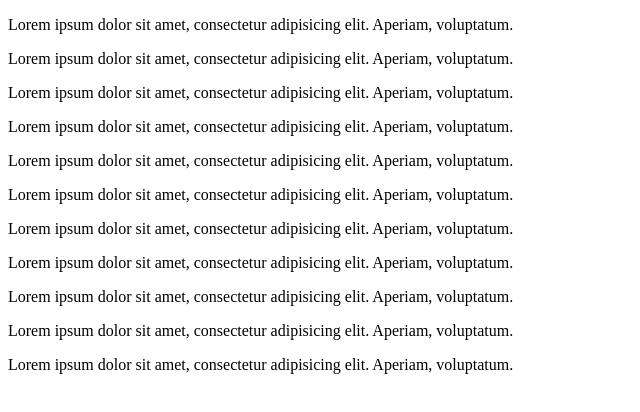
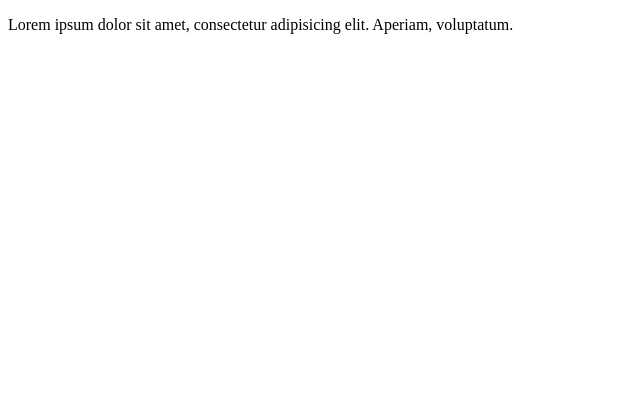
Before and after one commit to PopovAnton123/Jobb, a plain HTML site: page Task777.html in a window 1280 px wide. Shown: the whole page, without its empty margins (0-640 px from the left). Drawn offline with Linux system fonts and the light colour scheme.

Commit message:
Delete 10 lorem

```diff
--- a/Task777.html
+++ b/Task777.html
@@ -6,15 +6,6 @@
 </head>
 <body>
 <p>Lorem ipsum dolor sit amet, consectetur adipisicing elit. Aperiam, voluptatum.</p>
-<p>Lorem ipsum dolor sit amet, consectetur adipisicing elit. Aperiam, voluptatum.</p>
-<p>Lorem ipsum dolor sit amet, consectetur adipisicing elit. Aperiam, voluptatum.</p>
-<p>Lorem ipsum dolor sit amet, consectetur adipisicing elit. Aperiam, voluptatum.</p>
-<p>Lorem ipsum dolor sit amet, consectetur adipisicing elit. Aperiam, voluptatum.</p>
-<p>Lorem ipsum dolor sit amet, consectetur adipisicing elit. Aperiam, voluptatum.</p>
-<p>Lorem ipsum dolor sit amet, consectetur adipisicing elit. Aperiam, voluptatum.</p>
-<p>Lorem ipsum dolor sit amet, consectetur adipisicing elit. Aperiam, voluptatum.</p>
-<p>Lorem ipsum dolor sit amet, consectetur adipisicing elit. Aperiam, voluptatum.</p>
-<p>Lorem ipsum dolor sit amet, consectetur adipisicing elit. Aperiam, voluptatum.</p>
-<p>Lorem ipsum dolor sit amet, consectetur adipisicing elit. Aperiam, voluptatum.</p>
+
 </body>
 </html>
```
